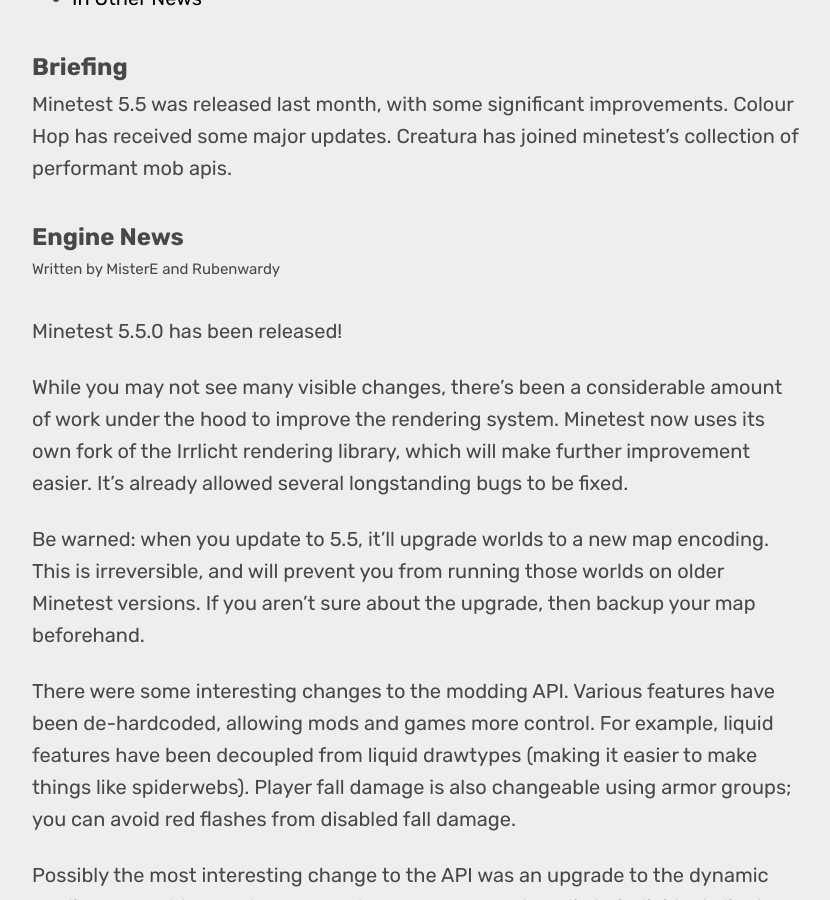
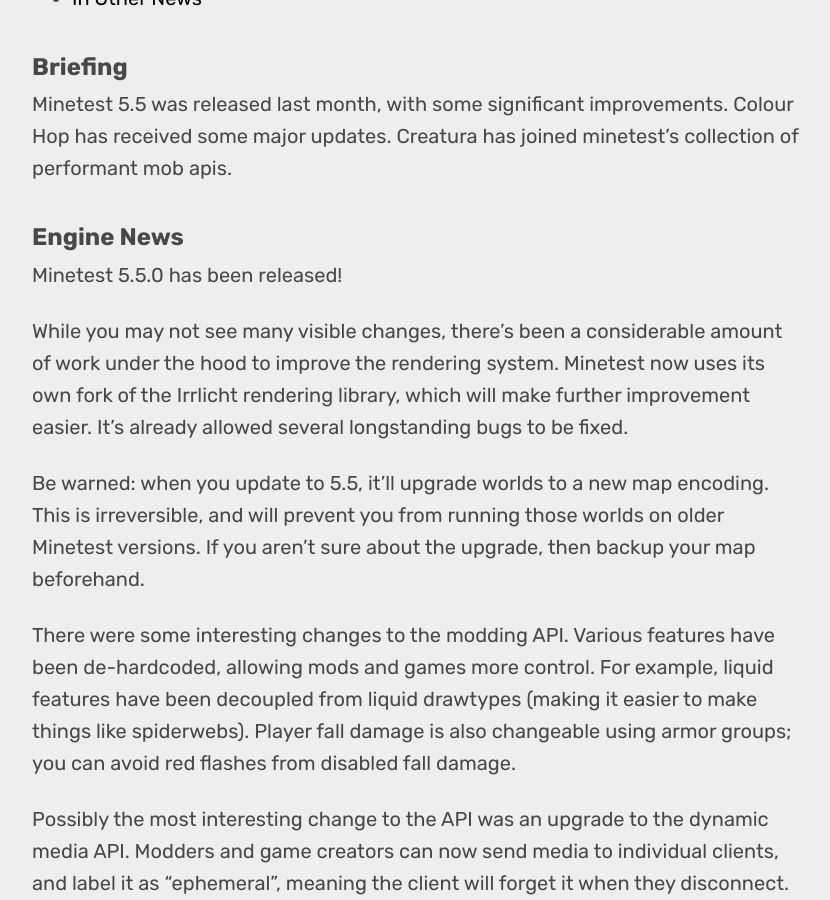
Before and after one commit to minetestblog/minetestblog.github.io, a Jekyll site: the page built from _posts/2022-02-26-Post01.markdown, in a window 1280 px wide and 900 px high, scrolled down 1346 px. Shown: the whole window, without its empty margins (224-1054 px from the left). Built offline with Jekyll 4.4.1, drawn with Linux system fonts in a browser that asks for light colours.

Commit message:
remove written by thingie

```diff
--- a/_posts/2022-02-26-Post01.markdown
+++ b/_posts/2022-02-26-Post01.markdown
@@ -22,7 +22,6 @@
 Minetest 5.5 was released last month, with some significant improvements. Colour Hop has received some major updates. Creatura has joined minetest's collection of performant mob apis.
 
 ## Engine News <a name="engine"></a>
-<sup>Written by MisterE and Rubenwardy</sup>
 
 Minetest 5.5.0 has been released!
 
```
